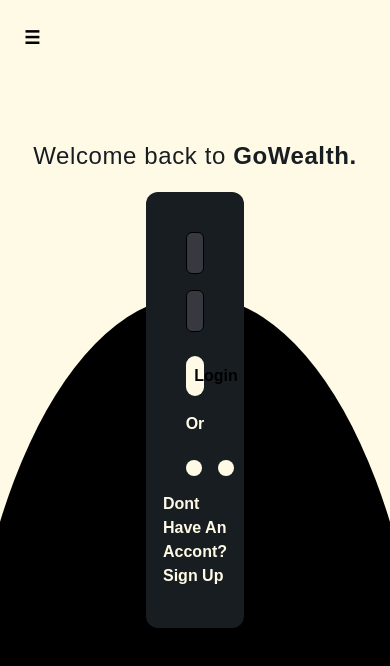
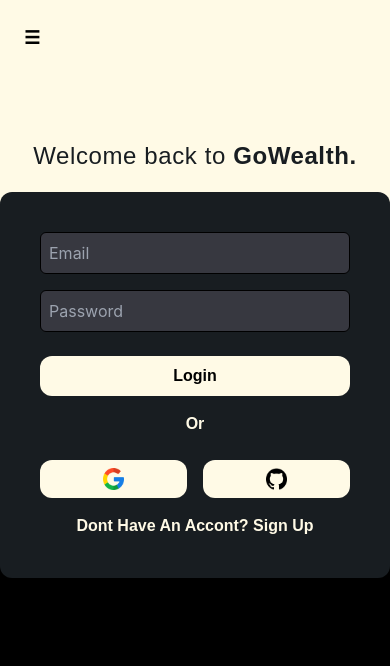
Before and after one commit to tugbayilmaz01/go-wealth, a React (Create React App) app: page /login in a window 390 px wide. Shown: the top 666 px of the page. Built offline with nearby package versions, Linux system fonts and the light colour scheme.

Commit message:
fix(ui): login form ui edited & made responsive

```diff
--- a/src/pages/Authentication/Login.js
+++ b/src/pages/Authentication/Login.js
@@ -1,10 +1,33 @@
-import React from "react";
+import React, { useState } from "react";
+import axios from "axios";
 import Header from "../../components/common/Header";
 import googleIcon from "../../assets/images/google.png";
 import githubIcon from "../../assets/images/github.png";
-import { Link } from "react-router-dom";
+import { Link, useNavigate } from "react-router-dom";
 
 const Login = () => {
+  const [formValues, setFormValues] = useState({
+    email: "",
+    password: "",
+  });
+  const navigate = useNavigate();
+  const [error, setError] = useState(false);
+  const handleChange = (event) => {
+    const { name, value } = event.target;
+    setFormValues((prevValues) => ({ ...prevValues, [name]: value }));
+  };
+  const handleSubmit = async (event) => {
+    event.preventDefault();
+
+    try {
+      await axios.post("http://localhost:5000/users/login", formValues);
+      navigate("/calculation");
+    } catch (err) {
+      console.log(err);
+      setError(true);
+    }
+  };
+
   return (
     <>
       <Header currentPage="login" />
@@ -13,16 +36,28 @@
           Welcome back to
           <span className="font-bold"> GoWealth.</span>{" "}
         </h2>
-        <div className="flex flex-col gap-y-4 items-center border-black register-bg rounded-xl p-10 relative z-10 w-1/4">
+        <form
+          onSubmit={handleSubmit}
+          className="flex flex-col gap-y-4 items-center border-black register-bg rounded-xl p-10 relative z-10 w-full sm:w-1/2 md:w-1/2 lg:w-1/3 xl:w-1/4"
+        >
           <input
             id="email"
+            type="text"
+            name="email"
+            value={formValues.email}
+            onChange={handleChange}
             placeholder="Email"
+            required
             className="p-2 border border-black rounded-md input-bg w-full"
           />
           <input
             id="password"
+            value={formValues.password}
+            name="password"
+            onChange={handleChange}
             placeholder="Password"
             type="password"
+            required
             className="p-2 border border-black rounded-md input-bg w-full"
           />
           <button className="mt-2 p-2 bg-color poppins rounded-xl font-bold w-full">
@@ -40,7 +75,7 @@
           <h2 className="text-color poppins font-bold">
             Dont Have An Accont? <Link to="/register">Sign Up</Link>{" "}
           </h2>
-        </div>
+        </form>
         <div
           className="absolute bottom-0 left-0 w-full h-full bg-black"
           style={{
--- a/src/pages/Authentication/SignUp.js
+++ b/src/pages/Authentication/SignUp.js
@@ -1,5 +1,6 @@
 import React, { useState } from "react";
 import axios from "axios";
+import { useNavigate } from "react-router-dom";
 import Header from "../../components/common/Header";
 import { userSchema } from "../../helpers/validations/UserValidation";
 
@@ -11,6 +12,7 @@
     password: "",
   });
 
+  const navigate = useNavigate();
   const [error, setError] = useState(false);
   const handleChange = (event) => {
     const { name, value } = event.target;
@@ -21,9 +23,9 @@
     event.preventDefault();
     const isValid = await userSchema.isValid(formValues);
     if (isValid) {
-      console.log("isvalid");
       try {
         await axios.post("http://localhost:5000/users/register", formValues);
+        navigate("/login");
       } catch (err) {
         console.log(err);
         setError(true);
@@ -40,7 +42,7 @@
         </h2>
         <form
           onSubmit={handleSubmit}
-          className="flex flex-col gap-y-4 items-center border-black register-bg rounded-xl p-10 relative z-10  lg:w-1/4 "
+          className="flex flex-col gap-y-4 items-center border-black register-bg rounded-xl p-10 relative z-10 lg:w-1/4 "
         >
           <input
             className="p-2 border border-black rounded-md input-bg w-full"
```
Also changed, not shown: 2 other files (tests, documents, lock files or other folders).
